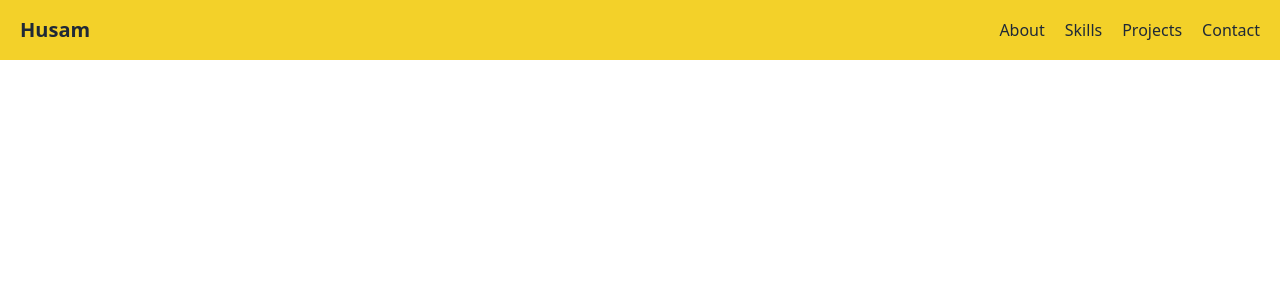
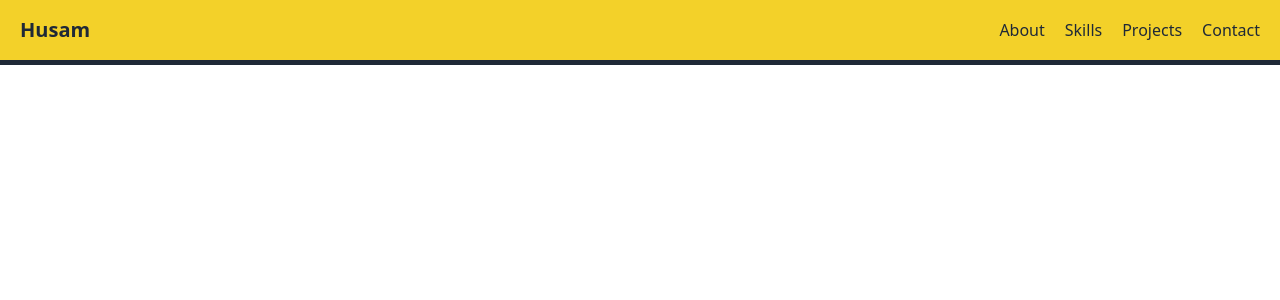
Before and after one commit to husamXA1/husam-portfolio, a Next.js app: page / in a window 1280 px wide. Shown: the top 300 px of the page. Built offline with nearby package versions, Linux system fonts and the light colour scheme.

Commit message:
Fix border styling in Header component

```diff
--- a/app/components/Header.tsx
+++ b/app/components/Header.tsx
@@ -8,7 +8,7 @@ export default function Header() {
 
     const [showMenu, setShowMenu] = useState(false);
   return (
-    <header className="bg-[#f3d129] text-gray-800 border-b-5 border-b-gray-800">
+    <header className="bg-[#f3d129] text-gray-800 border-b-[5px] border-b-gray-800">
       <div className="container flex justify-between items-center py-4">
         <Link href="#"><h1 className="font-bold text-xl">Husam</h1></Link>
         <nav className={`md:flex ${!showMenu && "hidden"} max-md:absolute top-0 left-0 max-md:w-full max-md:h-screen max-md:bg-[#f3d129] flex justify-center items-center`}>
```
